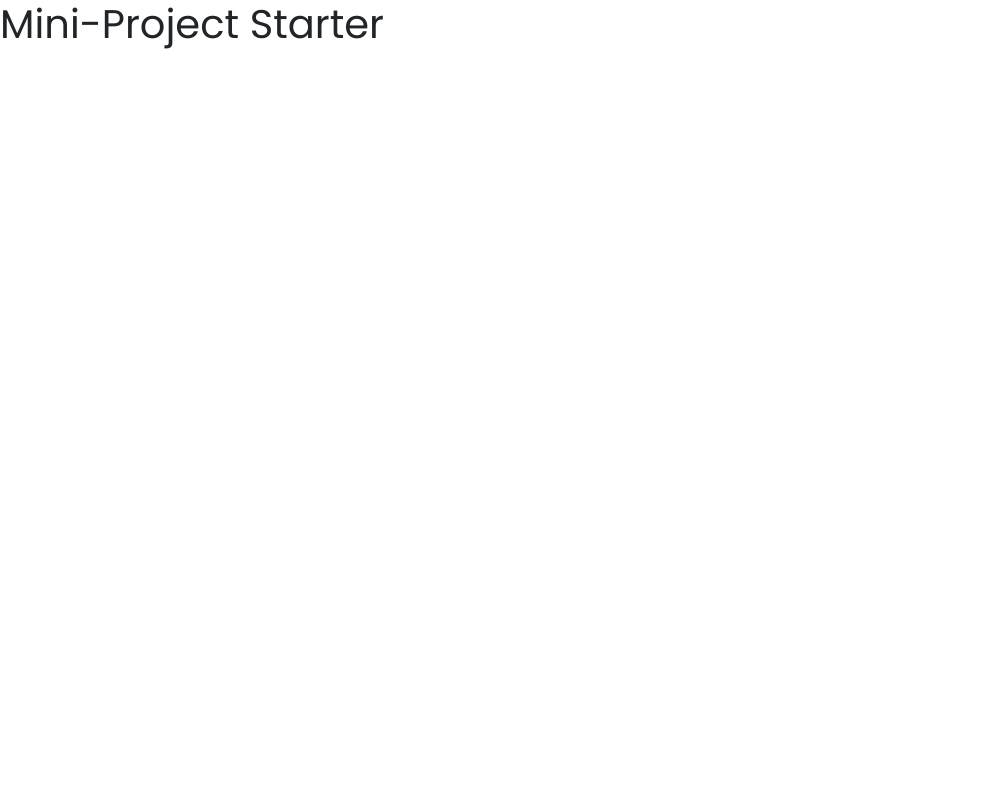
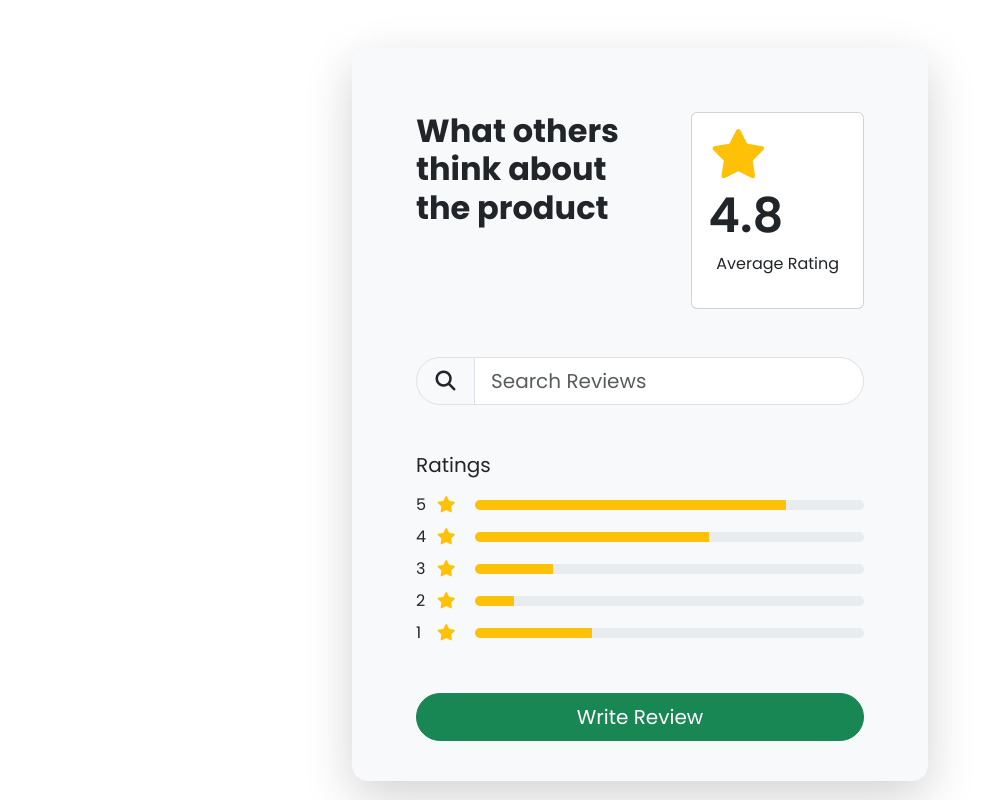
Before and after one commit to palegret/udemy-bootstrap-5-from-scratch, a plain HTML site: page mini-projects/ratings-component/index.html in a window 1280 px wide. Shown: the whole page, without its empty margins (0-1001 px from the left). Drawn offline with nearby package versions, Linux system fonts and the light colour scheme.

Commit message:
Ratings Component mini-project - initial implementation

```diff
--- a/mini-projects/ratings-component/css/styles.css
+++ b/mini-projects/ratings-component/css/styles.css
@@ -1,3 +1,18 @@
 body {
   font-family: "Poppins", sans-serif;
 }
+
+@media (min-width: 600px) {
+  .container {
+    width: 600px;
+  }
+}
+
+.ratings-row .ratings-number {
+  width: 20px;
+}
+
+.ratings-row .progress {
+  height: 10px;
+  width: 100%;
+}
--- a/mini-projects/ratings-component/index.html
+++ b/mini-projects/ratings-component/index.html
@@ -11,13 +11,130 @@
       href="https://fonts.googleapis.com/css2?family=Poppins:wght@300;400;600;700&display=swap" />
     <link
       rel="stylesheet"
-      href="https://cdn.jsdelivr.net/npm/bootstrap-icons@1.13.1/font/bootstrap-icons.min.css" />
+      href="https://cdnjs.cloudflare.com/ajax/libs/font-awesome/7.0.1/css/all.min.css"
+      integrity="sha512-2SwdPD6INVrV/lHTZbO2nodKhrnDdJK9/kg2XD1r9uGqPo1cUbujc+IYdlYdEErWNu69gVcYgdxlmVmzTWnetw=="
+      crossorigin="anonymous"
+      referrerpolicy="no-referrer" />
     <link rel="stylesheet" href="assets/css/bootstrap.min.css" />
     <link rel="stylesheet" href="css/styles.css" />
-    <title>Mini-Project Starter</title>
+    <title>Ratings Component</title>
   </head>
   <body>
-    <h1>Mini-Project Starter</h1>
+    <div class="container">
+      <div class="card bg-light border-0 shadow-lg rounded-4 mt-5">
+        <div class="card-body">
+          <!-- Top Row -->
+          <div class="row p-5">
+            <div class="col-7">
+              <h2 class="fw-bold">What others think about the product</h2>
+            </div>
+            <div class="col-5">
+              <div class="card">
+                <div class="card-body">
+                  <h3 class="display-5 fw-semibold">
+                    <i class="fas fa-star text-warning"></i> 4.8
+                  </h3>
+                  <p class="text-center">Average Rating</p>
+                </div>
+              </div>
+            </div>
+          </div>
+          <!-- Search Row -->
+          <div class="row px-5">
+            <div class="col-12">
+              <div class="input-group input-group-lg">
+                <span class="input-group-text rounded-start-5">
+                  <i class="fas fa-search"></i>
+                </span>
+                <input
+                  type="text"
+                  class="form-control rounded-end-5"
+                  placeholder="Search Reviews" />
+              </div>
+            </div>
+          </div>
+          <!-- Ratings Row -->
+          <div class="row p-5">
+            <div class="col-12 vstack gap-2">
+              <h5>Ratings</h5>
+              <div class="d-flex align-items-center gap-1 ratings-row">
+                <span class="d-inline-block ratings-number">5</span>
+                <i class="fas fa-star text-warning"></i>
+                <div class="progress ms-3">
+                  <div
+                    class="progress-bar bg-warning"
+                    role="progressbar"
+                    style="width: 80%"
+                    aria-valuenow="80"
+                    aria-valuemin="0"
+                    aria-valuemax="100"></div>
+                </div>
+              </div>
+              <div class="d-flex align-items-center gap-1 ratings-row">
+                <span class="d-inline-block ratings-number">4</span>
+                <i class="fas fa-star text-warning"></i>
+                <div class="progress ms-3">
+                  <div
+                    class="progress-bar bg-warning"
+                    role="progressbar"
+                    style="width: 60%"
+                    aria-valuenow="60"
+                    aria-valuemin="0"
+                    aria-valuemax="100"></div>
+                </div>
+              </div>
+              <div class="d-flex align-items-center gap-1 ratings-row">
+                <span class="d-inline-block ratings-number">3</span>
+                <i class="fas fa-star text-warning"></i>
+                <div class="progress ms-3">
+                  <div
+                    class="progress-bar bg-warning"
+                    role="progressbar"
+                    style="width: 20%"
+                    aria-valuenow="20"
+                    aria-valuemin="0"
+                    aria-valuemax="100"></div>
+                </div>
+              </div>
+              <div class="d-flex align-items-center gap-1 ratings-row">
+                <span class="d-inline-block ratings-number">2</span>
+                <i class="fas fa-star text-warning"></i>
+                <div class="progress ms-3">
+                  <div
+                    class="progress-bar bg-warning"
+                    role="progressbar"
+                    style="width: 10%"
+                    aria-valuenow="10"
+                    aria-valuemin="0"
+                    aria-valuemax="100"></div>
+                </div>
+              </div>
+              <div class="d-flex align-items-center gap-1 ratings-row">
+                <span class="d-inline-block ratings-number">1</span>
+                <i class="fas fa-star text-warning"></i>
+                <div class="progress ms-3">
+                  <div
+                    class="progress-bar bg-warning"
+                    role="progressbar"
+                    style="width: 30%"
+                    aria-valuenow="30"
+                    aria-valuemin="0"
+                    aria-valuemax="100"></div>
+                </div>
+              </div>
+            </div>
+          </div>
+          <!-- Button Row -->
+          <div class="row px-5 pb-4">
+            <div class="col-12 vstack gap-2">
+              <a href="#" class="btn btn-success btn-lg rounded-5">
+                Write Review
+              </a>
+            </div>
+          </div>
+        </div>
+      </div>
+    </div>
 
     <script src="assets/js/bootstrap.bundle.min.js"></script>
     <script src="js/script.js"></script>
```
